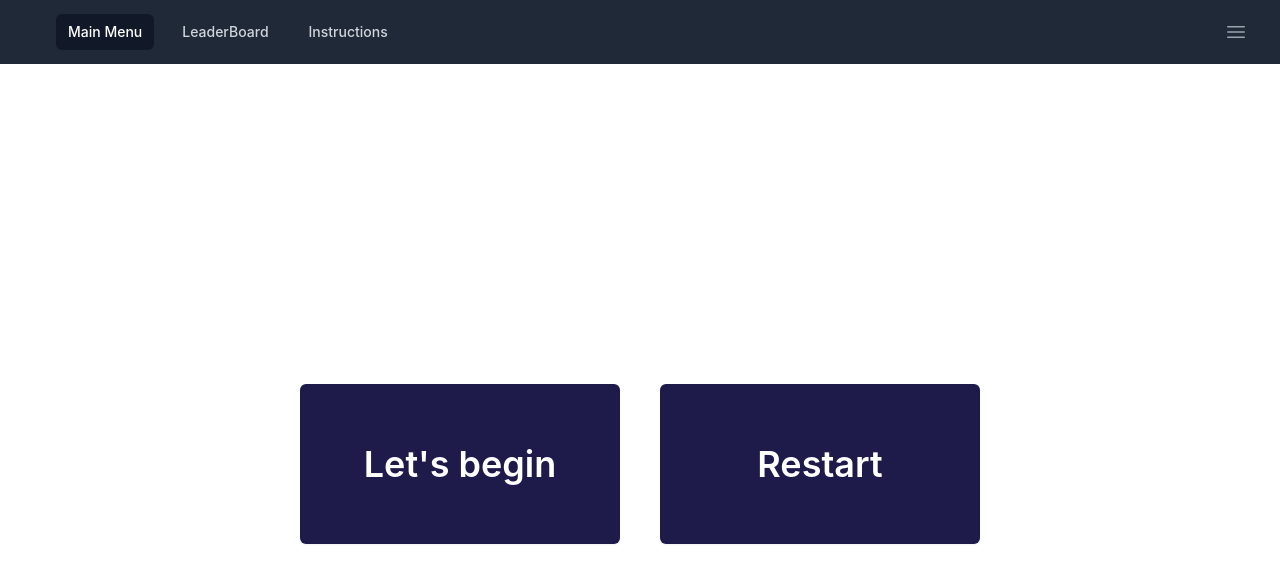
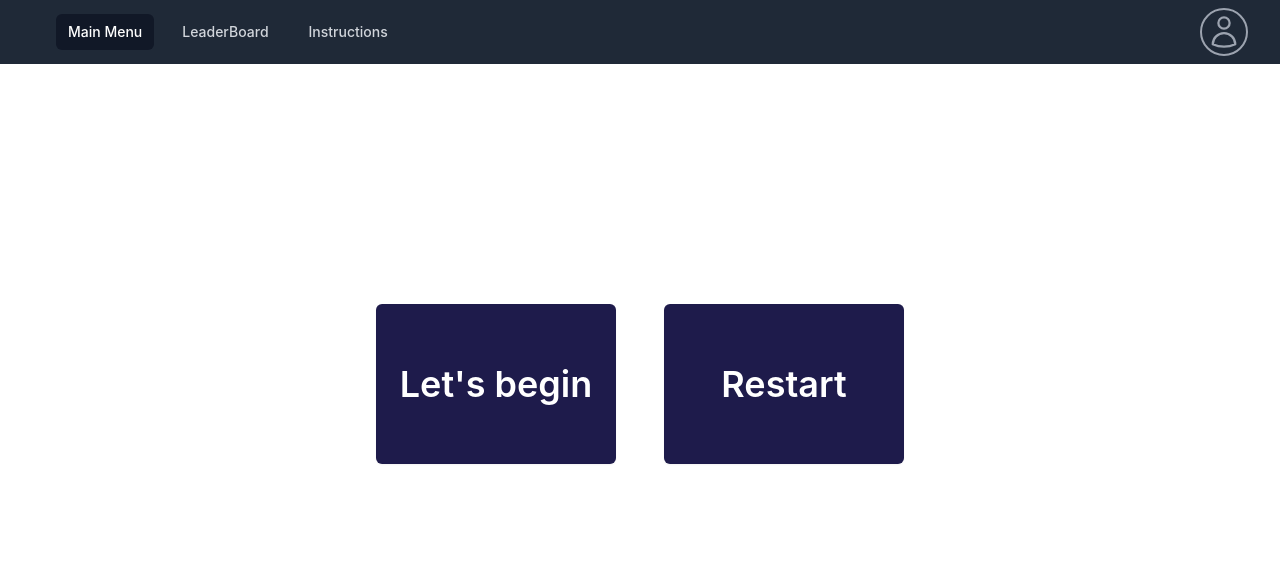
Before and after one commit to EVR005/treasure_hunt_front_end, a React (Create React App) app: page /userHome in a window 1280 px wide. Shown: the top 582 px of the page. Built offline with nearby package versions, Linux system fonts and the light colour scheme.

Commit message:
changed profile icon and more quality ui fixes

```diff
--- a/src/Components/begingame.js
+++ b/src/Components/begingame.js
@@ -224,17 +224,17 @@ const BeginGame = (props) => {
   };
 
   return (
-    <div className="h-screen">
+    <div className="flex justify-center items-center h-full mt-36">
       {/* <NavBar></NavBar> */}
       <div
-        className="justify-center items-center h-screen w-screen space-x-10"
+        className="mt-24 min-[768px]:grid min-[768px]:grid-rows-1 min-[768px]:grid-cols-2 max-[768px]:gap-y-12 max-[768px]:flex max-[768px]:flex-wrap max-[768px]:justify-center gap-x-12"
         style={{ display: visibility ? "flex" : "none" }}
       >
         <button
           type="submit"
           //   onClick={handleSubmit(signup_submit)}
           onClick={resumegame}
-          className="block w-80 text-4xl h-40 rounded-md bg-indigo-950 px-3.5 py-2.5 text-center font-semibold text-white shadow-sm hover:bg-indigo-900 focus-visible:outline focus-visible:outline-2 focus-visible:outline-offset-2 focus-visible:outline-indigo-600"
+          className="block w-60 text-4xl h-40 rounded-md bg-indigo-950 px-3.5 py-2.5 text-center font-semibold text-white shadow-sm hover:bg-indigo-900 focus-visible:outline focus-visible:outline-2 focus-visible:outline-offset-2 focus-visible:outline-indigo-600"
         >
           Let's begin
         </button>
@@ -242,7 +242,7 @@ const BeginGame = (props) => {
           type="submit"
           onClick={Restart}
           //   onClick={handleSubmit(signup_submit)}
-          className="block w-80 text-4xl h-40 rounded-md bg-indigo-950 px-3.5 py-2.5 text-center font-semibold text-white shadow-sm hover:bg-indigo-900 focus-visible:outline focus-visible:outline-2 focus-visible:outline-offset-2 focus-visible:outline-indigo-600"
+          className="block w-60 text-4xl h-40 rounded-md bg-indigo-950 px-3.5 py-2.5 text-center font-semibold text-white shadow-sm hover:bg-indigo-900 focus-visible:outline focus-visible:outline-2 focus-visible:outline-offset-2 focus-visible:outline-indigo-600"
         >
           Restart
         </button>
--- a/src/Components/navbar.js
+++ b/src/Components/navbar.js
@@ -1,6 +1,11 @@
 import { Fragment } from "react";
 import { Disclosure, Menu, Transition } from "@headlessui/react";
-import { Bars3Icon, BellIcon, XMarkIcon } from "@heroicons/react/24/outline";
+import {
+  Bars3Icon,
+  BellIcon,
+  XMarkIcon,
+  UserIcon,
+} from "@heroicons/react/24/outline";
 import { useEffect, useState } from "react";
 import Profile from "./profile";
 import MenuBar from "./begingame";
@@ -83,7 +88,7 @@ export default function Example() {
   };
 
   return (
-    <div>
+    <div className="fixed w-full">
       <Disclosure as="nav" className="bg-gray-800">
         {({ open }) => (
           <>
@@ -91,12 +96,12 @@ export default function Example() {
               <div className="relative flex h-16 items-center justify-between">
                 <div className="absolute inset-y-0 left-0 flex items-center sm:hidden">
                   {/* Mobile menu button*/}
-                  <Disclosure.Button className="inline-flex items-center justify-center rounded-md p-2 text-gray-400 hover:bg-gray-700 hover:text-white focus:outline-none focus:ring-2 focus:ring-inset focus:ring-white">
+                  <Disclosure.Button className="border-2 p-1 border-gray-400 rounded-full inline-flex items-center justify-center text-gray-400 hover:bg-gray-700 hover:text-white focus:outline-none focus:ring-2 focus:ring-inset focus:ring-white">
                     <span className="sr-only">Open main menu</span>
                     {open ? (
-                      <XMarkIcon className="block h-6 w-6" aria-hidden="true" />
+                      <XMarkIcon className="block h-9 w-9" aria-hidden="true" />
                     ) : (
-                      <Bars3Icon className="block h-6 w-6" aria-hidden="true" />
+                      <Bars3Icon className="block h-9 w-9" aria-hidden="true" />
                     )}
                   </Disclosure.Button>
                 </div>
@@ -126,10 +131,10 @@ export default function Example() {
                   {/* Profile dropdown */}
                   <Menu as="div" className="relative ml-3">
                     <div>
-                      <Menu.Button className="flex rounded-full bg-gray-800 text-sm text-gray-400 focus:outline-none focus:ring-2 focus:ring-white focus:ring-offset-2 focus:ring-offset-gray-800">
+                      <Menu.Button className="flex border-2 p-1 border-gray-400 rounded-full bg-gray-800 text-sm text-gray-400 focus:outline-none focus:ring-2 focus:ring-white focus:ring-offset-2 focus:ring-offset-gray-800">
                         <span className="sr-only">Open user menu</span>
-                        <Bars3Icon
-                          className="block h-6 w-6"
+                        <UserIcon
+                          className="block h-9 w-9"
                           aria-hidden="true"
                         />
                       </Menu.Button>
```
